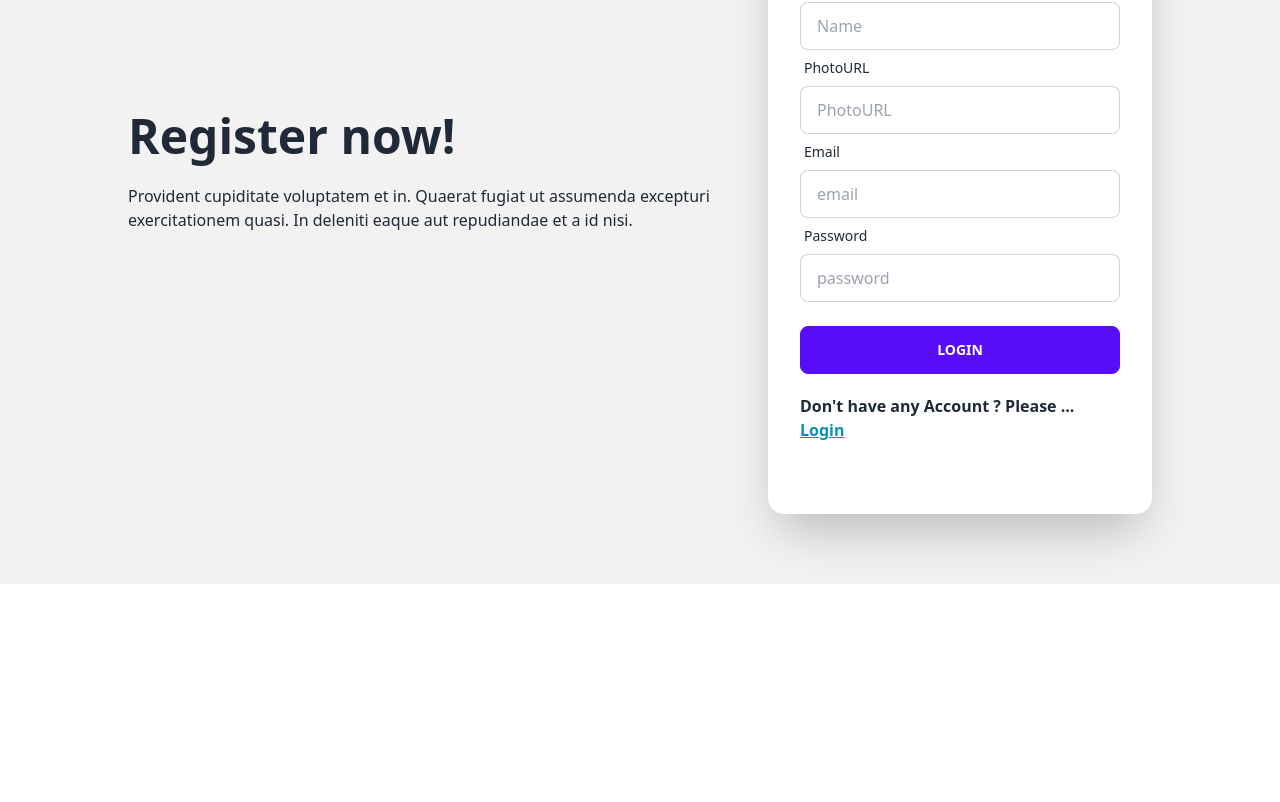
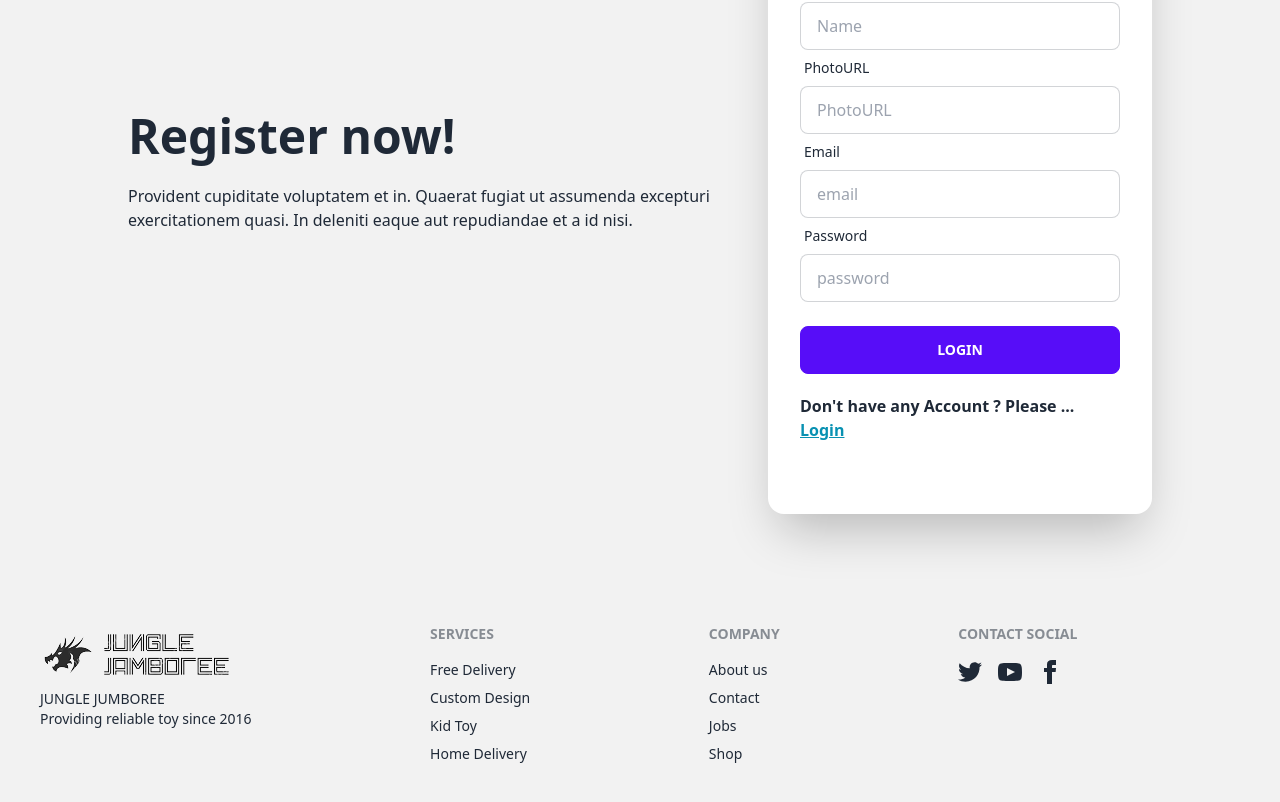
Before and after one commit to REFATBHUYAN/Jungle-Junction, a React (Vite) app: page /register in a window 1280 px wide. Shown: the part 280-1082 px from the top of the page. Before the commit the page ends 864 px from the top, so only its background shows below. Built offline with nearby package versions, Linux system fonts and the light colour scheme; no server answers.

Commit message:
banner done and catagory section started

```diff
--- a/package.json
+++ b/package.json
@@ -16,8 +16,10 @@
     "match-sorter": "^6.3.1",
     "react": "^18.2.0",
     "react-dom": "^18.2.0",
+    "react-fast-marquee": "^1.5.2",
     "react-icons": "^4.8.0",
     "react-router-dom": "^6.11.1",
+    "react-tabs": "^6.0.1",
     "sort-by": "^1.2.0"
   },
   "devDependencies": {
--- a/src/layout/MainLayout.jsx
+++ b/src/layout/MainLayout.jsx
@@ -1,12 +1,14 @@
 import React from 'react';
 import Navbar from '../pages/shared/Navbar';
 import { Outlet } from 'react-router-dom';
+import Footer from '../pages/shared/Footer';
 
 const MainLayout = () => {
     return (
         <>
             <Navbar></Navbar>
             <Outlet></Outlet>
+            <Footer></Footer>
         </>
     );
 };
--- /dev/null
+++ b/src/pages/home/Banner.jsx
@@ -0,0 +1,29 @@
+import React from "react";
+
+const Banner = () => {
+  return (
+    <section>
+      <div
+        className="hero min-h-screen"
+        style={{
+          backgroundImage: `url("https://i.ibb.co/rMLYyC4/image-6.png")`,
+        }}
+      >
+        <div className="hero-overlay bg-opacity-60"></div>
+        <div className="hero-content text-center text-neutral-content">
+          <div className="max-w-md">
+            <h1 className="mb-5 text-5xl font-bold">Hello there</h1>
+            <p className="mb-5">
+              Provident cupiditate voluptatem et in. Quaerat fugiat ut assumenda
+              excepturi exercitationem quasi. In deleniti eaque aut repudiandae
+              et a id nisi.
+            </p>
+            <button className="btn btn-primary">Get Started</button>
+          </div>
+        </div>
+      </div>
+    </section>
+  );
+};
+
+export default Banner;
--- /dev/null
+++ b/src/pages/home/Categories.jsx
@@ -0,0 +1,104 @@
+import React from "react";
+import { Tab, Tabs, TabList, TabPanel } from "react-tabs";
+import "react-tabs/style/react-tabs.css";
+
+const Categories = () => {
+  return (
+    <div>
+      <div>
+        <h1 className="mb-5 text-5xl font-bold text-center">Categories</h1>
+      </div>
+      <div>
+        <Tabs className="text-center flex flex-col justify-center">
+          <TabList className="tabs tabs-boxed mx-auto" >
+            <Tab className="tab rounded-md">Forest Animals</Tab>
+            <Tab className="tab rounded-md">Pet Animals</Tab>
+            <Tab className="tab rounded-md">Farm Animals</Tab>
+            <Tab className="tab rounded-md">Wild Animals</Tab>
+          </TabList>
+
+          <div className="">
+          <TabPanel>
+            <Tabs>
+              <TabList className="tabs tabs-boxed mx-auto" >
+                <Tab className="tab rounded-md">Bears</Tab>
+                <Tab className="tab rounded-md">Deer</Tab>
+                <Tab className="tab rounded-md">Foxes</Tab>
+              </TabList>
+
+              <TabPanel>
+                <h2>Any content 1</h2>
+              </TabPanel>
+              <TabPanel>
+                <h2>Any content 2</h2>
+              </TabPanel>
+              <TabPanel>
+                <h2>Any content 3</h2>
+              </TabPanel>
+            </Tabs>
+          </TabPanel>
+          <TabPanel>
+            <Tabs>
+              <TabList className="tabs tabs-boxed mx-auto" >
+                <Tab className="tab rounded-md">Dogs</Tab>
+                <Tab className="tab rounded-md">Cats</Tab>
+                <Tab className="tab rounded-md">Rabbits</Tab>
+              </TabList>
+
+              <TabPanel>
+                <h2>Any content 1</h2>
+              </TabPanel>
+              <TabPanel>
+                <h2>Any content 2</h2>
+              </TabPanel>
+              <TabPanel>
+                <h2>Any content 3</h2>
+              </TabPanel>
+            </Tabs>
+          </TabPanel>
+          <TabPanel>
+            <Tabs>
+              <TabList className="tabs tabs-boxed mx-auto">
+                <Tab className="tab rounded-md">Cows</Tab>
+                <Tab className="tab rounded-md">Chickens</Tab>
+                <Tab className="tab rounded-md">Horses</Tab>
+              </TabList>
+
+              <TabPanel>
+                <h2>Any content 1</h2>
+              </TabPanel>
+              <TabPanel>
+                <h2>Any content 2</h2>
+              </TabPanel>
+              <TabPanel>
+                <h2>Any content 3</h2>
+              </TabPanel>
+            </Tabs>
+          </TabPanel>
+          <TabPanel>
+            <Tabs>
+              <TabList className="tabs tabs-boxed mx-auto">
+                <Tab className="tab rounded-md">Lions</Tab>
+                <Tab className="tab rounded-md">Elephants</Tab>
+                <Tab className="tab rounded-md">Tigers</Tab>
+              </TabList>
+
+              <TabPanel>
+                <h2>Any content 1</h2>
+              </TabPanel>
+              <TabPanel>
+                <h2>Any content 2</h2>
+              </TabPanel>
+              <TabPanel>
+                <h2>Any content 3</h2>
+              </TabPanel>
+            </Tabs>
+          </TabPanel>
+          </div>
+        </Tabs>
+      </div>
+    </div>
+  );
+};
+
+export default Categories;
--- /dev/null
+++ b/src/pages/home/Gallary.jsx
@@ -0,0 +1,20 @@
+import React from "react";
+import Marquee from "react-fast-marquee";
+
+const Gallary = () => {
+  return (
+    <section className="my-16">
+        <div>
+            <h1 className="text-4xl my-4 font-bold text-center">Gallary</h1>
+        </div>
+      <Marquee>
+        <img className="h-96 w-96 m-4" src="https://i.ibb.co/ggZ7Z0m/image-8.png" alt="" />
+        <img className="h-96 w-96 m-4" src="https://i.ibb.co/qYMKzQz/image-10.png" alt="" />
+        <img className="h-96 w-96 m-4" src="https://i.ibb.co/sgqzVp0/image-13.png" alt="" />
+        <img className="h-96 w-96 m-4" src="https://i.ibb.co/JvhBB6F/image-16.png" alt="" />
+      </Marquee>
+    </section>
+  );
+};
+
+export default Gallary;
--- a/src/pages/home/Home.jsx
+++ b/src/pages/home/Home.jsx
@@ -1,10 +1,15 @@
 import React from 'react';
+import Banner from './Banner';
+// import Gallary from './Gallary';
+import Categories from './Categories';
 
 const Home = () => {
     return (
-        <div>
-            <h1>this is home page</h1>
-        </div>
+        <>
+            <Banner></Banner>
+            {/* <Gallary></Gallary> */}
+            <Categories></Categories>
+        </>
     );
 };
 
--- /dev/null
+++ b/src/pages/shared/ErrorPage.jsx
@@ -0,0 +1,27 @@
+import React from "react";
+import { Link, useRouteError } from "react-router-dom";
+
+const ErrorPage = () => {
+  const { error } = useRouteError();
+  return (
+    <section className="flex items-center h-screen p-16 bg-gray-100 text-gray-900">
+      <div className="container flex flex-col items-center justify-center px-5 mx-auto my-8">
+
+        <div className="max-w-md text-center">
+          <img className="w-full mx-auto" src="https://i.ibb.co/xffyTsf/image-18.png" alt="" />
+          <p className="text-2xl font-semibold md:text-3xl mb-8">
+            {error?.message}
+          </p>
+          <Link
+            to="/"
+            className="px-8 py-3 font-semibold rounded bg-cyan-200 text-gray-900"
+          >
+            Back to homepage
+          </Link>
+        </div>
+      </div>
+    </section>
+  );
+};
+
+export default ErrorPage;
--- /dev/null
+++ b/src/pages/shared/Footer.jsx
@@ -0,0 +1,73 @@
+import React from "react";
+import logo from "../../assets/title.png";
+
+const Footer = () => {
+  return (
+    <>
+      <footer className="footer p-10 bg-base-200 text-base-content">
+        <div>
+          <img src={logo} alt="" />
+          <p>
+            JUNGLE JUMBOREE
+            <br />
+            Providing reliable toy since 2016
+          </p>
+        </div>
+        <div>
+          <span className="footer-title">Services</span>
+          <a className="link link-hover">Free Delivery</a>
+          <a className="link link-hover">Custom Design</a>
+          <a className="link link-hover">Kid Toy</a>
+          <a className="link link-hover">Home Delivery</a>
+        </div>
+        <div>
+          <span className="footer-title">Company</span>
+          <a className="link link-hover">About us</a>
+          <a className="link link-hover">Contact</a>
+          <a className="link link-hover">Jobs</a>
+          <a className="link link-hover">Shop</a>
+        </div>
+        <div>
+          <span className="footer-title">Contact Social</span>
+          <div className="grid grid-flow-col gap-4">
+            <a>
+              <svg
+                xmlns="http://www.w3.org/2000/svg"
+                width="24"
+                height="24"
+                viewBox="0 0 24 24"
+                className="link link-hover fill-current"
+              >
+                <path d="M24 4.557c-.883.392-1.832.656-2.828.775 1.017-.609 1.798-1.574 2.165-2.724-.951.564-2.005.974-3.127 1.195-.897-.957-2.178-1.555-3.594-1.555-3.179 0-5.515 2.966-4.797 6.045-4.091-.205-7.719-2.165-10.148-5.144-1.29 2.213-.669 5.108 1.523 6.574-.806-.026-1.566-.247-2.229-.616-.054 2.281 1.581 4.415 3.949 4.89-.693.188-1.452.232-2.224.084.626 1.956 2.444 3.379 4.6 3.419-2.07 1.623-4.678 2.348-7.29 2.04 2.179 1.397 4.768 2.212 7.548 2.212 9.142 0 14.307-7.721 13.995-14.646.962-.695 1.797-1.562 2.457-2.549z"></path>
+              </svg>
+            </a>
+            <a>
+              <svg
+                xmlns="http://www.w3.org/2000/svg"
+                width="24"
+                height="24"
+                viewBox="0 0 24 24"
+                className="link link-hover fill-current"
+              >
+                <path d="M19.615 3.184c-3.604-.246-11.631-.245-15.23 0-3.897.266-4.356 2.62-4.385 8.816.029 6.185.484 8.549 4.385 8.816 3.6.245 11.626.246 15.23 0 3.897-.266 4.356-2.62 4.385-8.816-.029-6.185-.484-8.549-4.385-8.816zm-10.615 12.816v-8l8 3.993-8 4.007z"></path>
+              </svg>
+            </a>
+            <a>
+              <svg
+                xmlns="http://www.w3.org/2000/svg"
+                width="24"
+                height="24"
+                viewBox="0 0 24 24"
+                className="link link-hover fill-current"
+              >
+                <path d="M9 8h-3v4h3v12h5v-12h3.642l.358-4h-4v-1.667c0-.955.192-1.333 1.115-1.333h2.885v-5h-3.808c-3.596 0-5.192 1.583-5.192 4.615v3.385z"></path>
+              </svg>
+            </a>
+          </div>
+        </div>
+      </footer>
+    </>
+  );
+};
+
+export default Footer;
--- a/src/pages/shared/Navbar.jsx
+++ b/src/pages/shared/Navbar.jsx
@@ -5,9 +5,9 @@ import { AuthContext } from "../../provider/AuthProvider";
 
 const Navbar = () => {
   const { user, logOut } = useContext(AuthContext);
-  const handleLogout =() =>{
+  const handleLogout = () => {
     logOut();
-  }
+  };
   const navItem = (
     <>
       <li>
@@ -30,6 +30,7 @@ const Navbar = () => {
           All Toys
         </NavLink>
       </li>
+      {user && (
         <li>
           <NavLink
             to={`/mytoys`}
@@ -40,6 +41,8 @@ const Navbar = () => {
             My Toys
           </NavLink>
         </li>
+      )}
+      {user && (
         <li>
           <NavLink
             to={`/addtoy`}
@@ -50,6 +53,7 @@ const Navbar = () => {
             Add A Toy
           </NavLink>
         </li>
+      )}
       <li>
         <NavLink
           to={`/blog`}
@@ -60,8 +64,8 @@ const Navbar = () => {
           Blog
         </NavLink>
       </li>
-      {
-        user ? <li>
+      {user ? (
+        <li>
           <NavLink
             to={`/login`}
             onClick={handleLogout}
@@ -71,7 +75,9 @@ const Navbar = () => {
           >
             LogOut
           </NavLink>
-      </li> : <li>
+        </li>
+      ) : (
+        <li>
           <NavLink
             to={`/login`}
             className={({ isActive, isPending }) =>
@@ -81,14 +87,17 @@ const Navbar = () => {
             Login
           </NavLink>
         </li>
-      }
-      {
-        user && <>
-          <button title={user?.displayName}  className="btn btn-ghost btn-circle avatar">
+      )}
+      {user && (
+        <>
+          <button
+            title={user?.displayName}
+            className="btn btn-ghost btn-circle avatar"
+          >
             <img className="w-full rounded-full mr-4" src={user?.photoURL} />
           </button>
         </>
-      }
+      )}
     </>
   );
   return (
@@ -119,7 +128,7 @@ const Navbar = () => {
               {navItem}
             </ul>
           </div>
-          <Link to='/' className="btn btn-ghost normal-case text-xl">
+          <Link to="/" className="btn btn-ghost normal-case text-xl">
             <img src={title} alt="" />
           </Link>
         </div>
--- a/src/router/Router.jsx
+++ b/src/router/Router.jsx
@@ -4,10 +4,12 @@ import MainLayout from '../layout/MainLayout';
 import Home from '../pages/home/Home';
 import Login from '../pages/login/Login';
 import Register from '../pages/register/Register';
+import ErrorPage from '../pages/shared/ErrorPage';
 
 const router = createBrowserRouter([
     {
       path: "/",
+      errorElement: <ErrorPage></ErrorPage>,
       element: <MainLayout></MainLayout>,
       children:[
         {
```
Also changed, not shown: 1 other file (tests, documents, lock files or other folders). Lines whose indentation alone changed are shown as unchanged.
